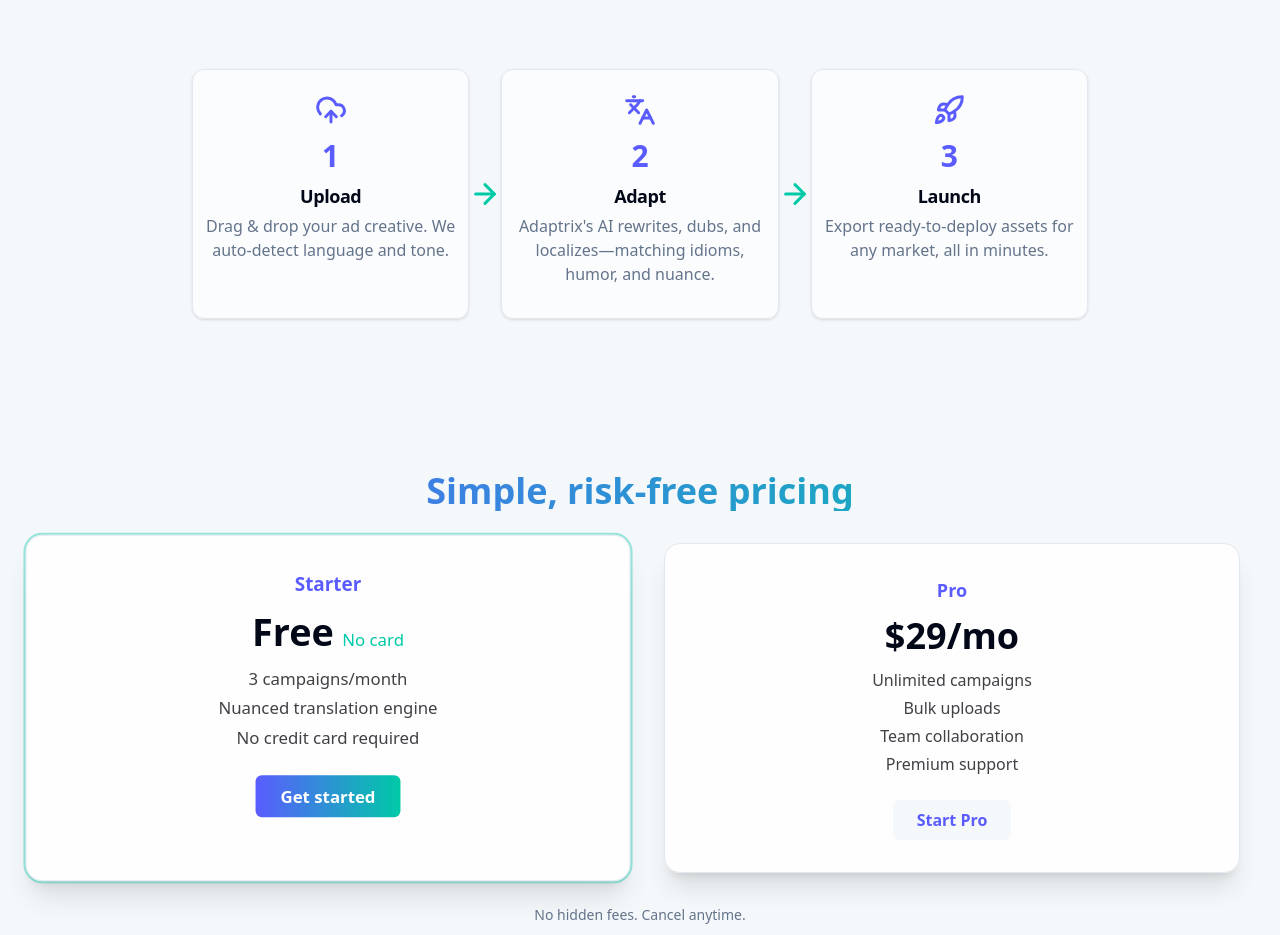
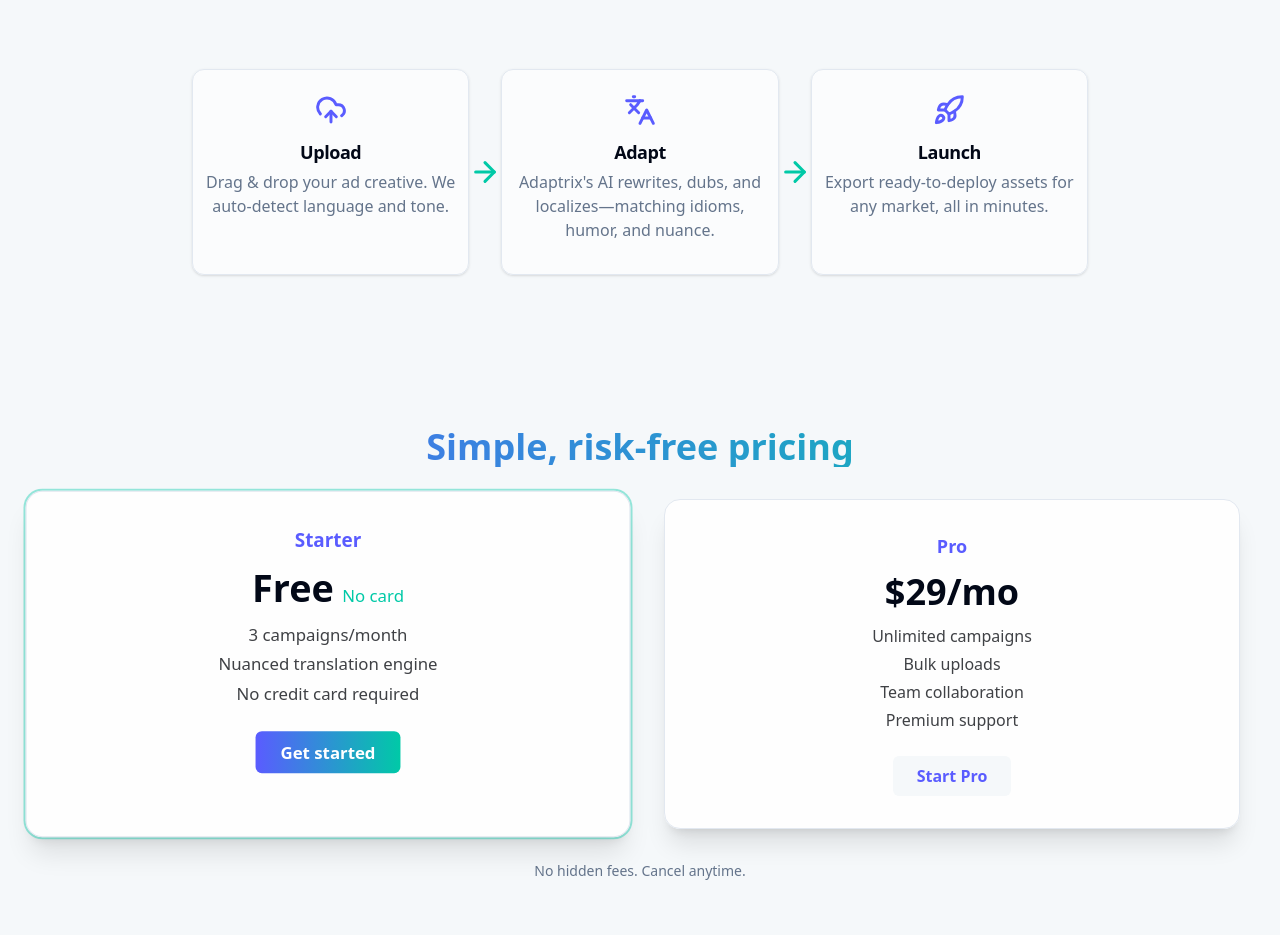
Before and after one commit to Jestter993/sparky-react-shell, a React (Vite) app: page / in a window 1280 px wide. Shown: the part 1300-2235 px from the top of the page. Built offline with nearby package versions, Linux system fonts and the light colour scheme.

Commit message:
Remove card numbers
Removed the numbers from the cards in the LandingBullets component.

```diff
--- a/src/components/Landing/LandingBullets.tsx
+++ b/src/components/Landing/LandingBullets.tsx
@@ -28,7 +28,7 @@ const LandingBullets = () => (
         <React.Fragment key={pt.title}>
           <div className="flex flex-1 flex-col items-center text-center px-3 py-6 rounded-xl bg-white/60 border border-border shadow animate-fade-in hover:scale-105 hover:shadow-lg transition-transform duration-300 min-w-0">
             <pt.Icon className="mb-3 text-[#5A5CFF]" size={32} strokeWidth={2.2} />
-            <span className="mb-2 text-3xl font-black text-[#5A5CFF]">{i + 1}</span>
+            {/* Removed number */}
             <div className="font-extrabold text-lg tracking-tight mb-1">{pt.title}</div>
             <div className="text-base text-muted-foreground mb-2">{pt.desc}</div>
           </div>
@@ -46,7 +46,7 @@ const LandingBullets = () => (
         <React.Fragment key={pt.title}>
           <div className="w-full flex flex-col items-center text-center px-3 py-6 rounded-xl bg-white/60 border border-border shadow animate-fade-in hover:scale-105 hover:shadow-lg transition-transform duration-300">
             <pt.Icon className="mb-3 text-[#5A5CFF]" size={32} strokeWidth={2.2} />
-            <span className="mb-2 text-3xl font-black text-[#5A5CFF]">{i + 1}</span>
+            {/* Removed number */}
             <div className="font-extrabold text-lg tracking-tight mb-1">{pt.title}</div>
             <div className="text-base text-muted-foreground mb-2">{pt.desc}</div>
           </div>
```
